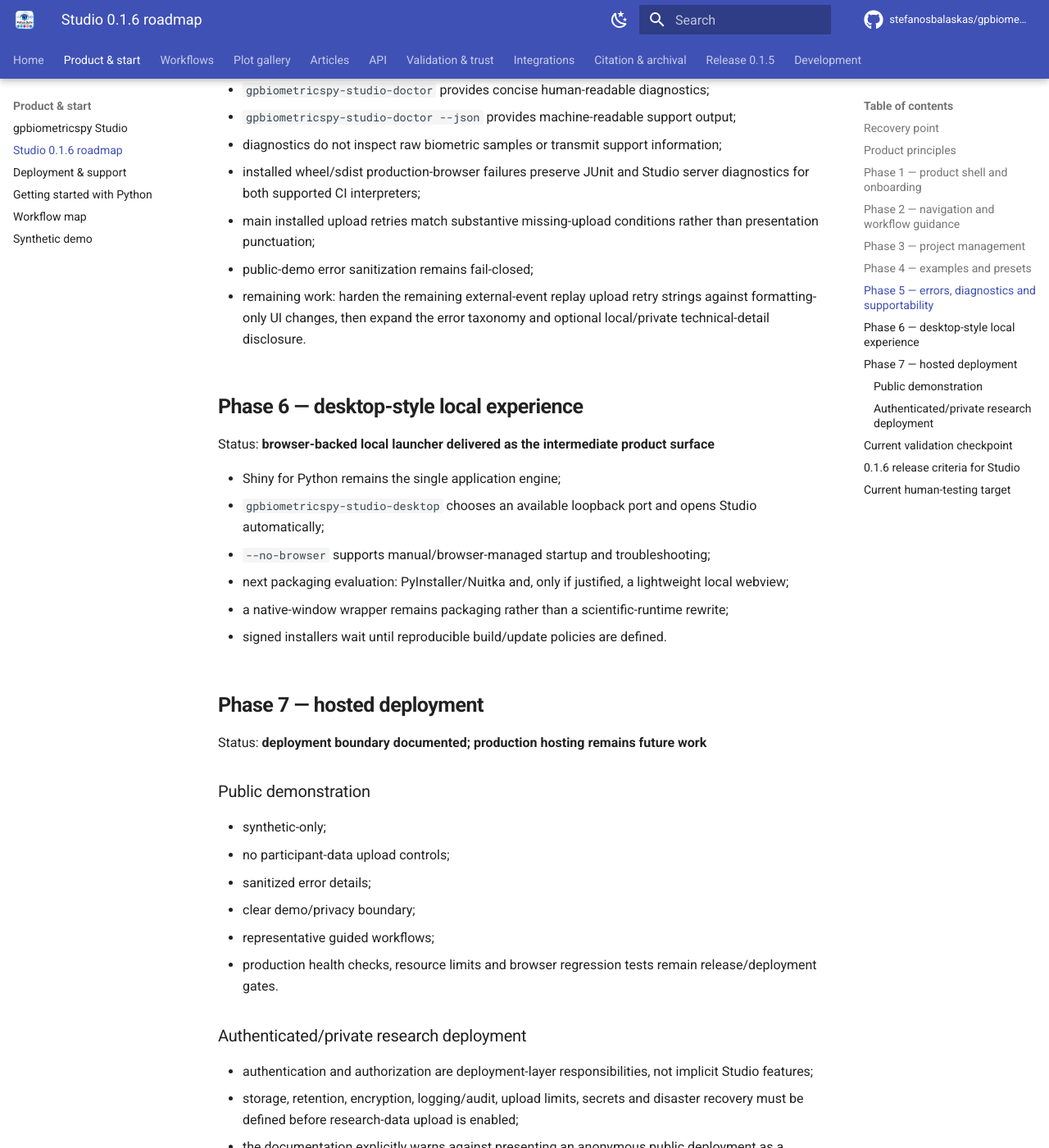
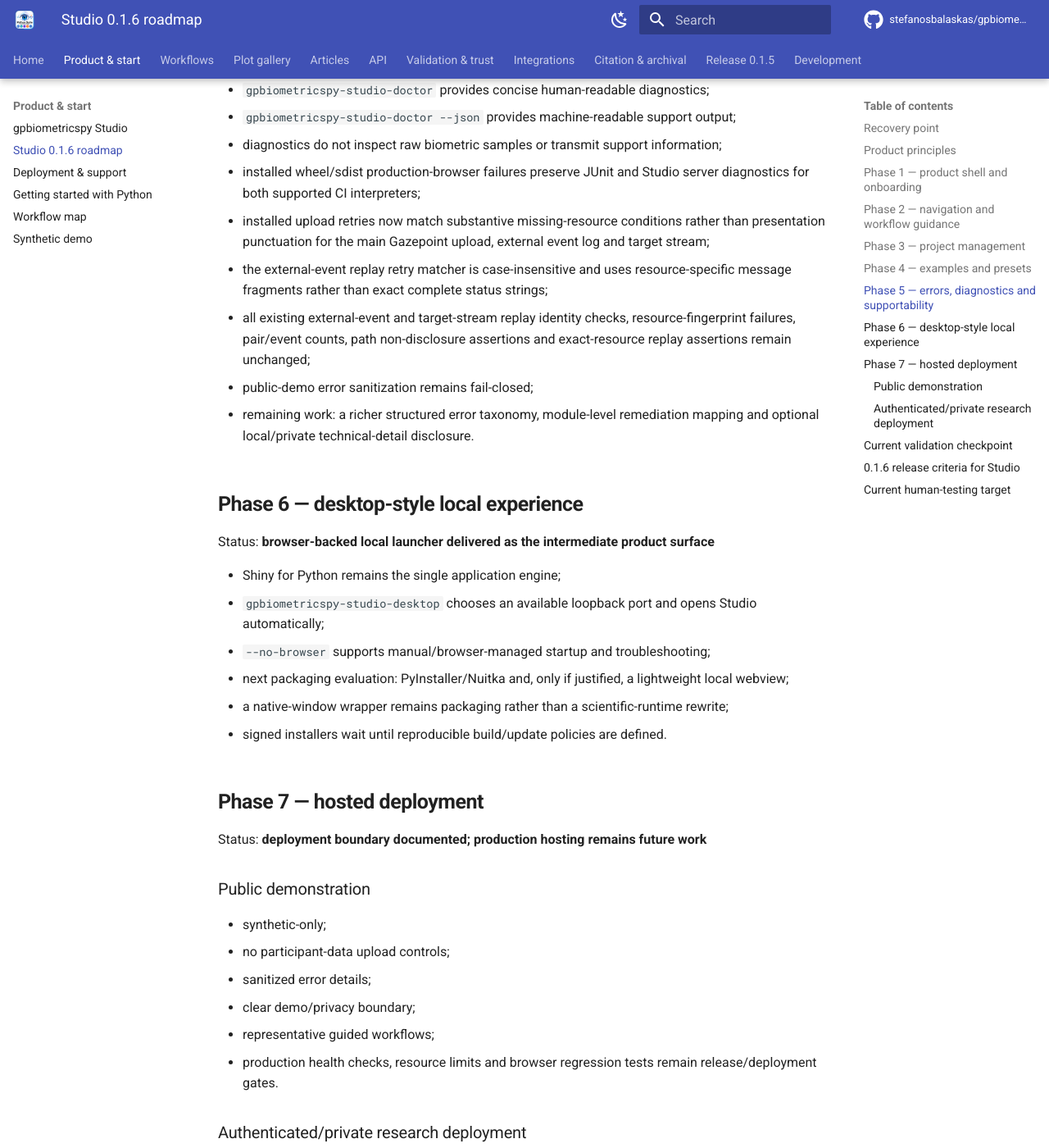
Before and after one commit to stefanosbalaskas/gpbiometricspy, an MkDocs documentation site: the page built from docs/studio-product-roadmap.md, in a window 1280 px wide and 1400 px high, scrolled down 4285 px. Shown: the whole window at 82% size. Built offline with MkDocs 1.6.1 and Material for MkDocs 9.7.7, drawn with Linux system fonts in a browser that asks for light colours; comment, search, counter and statistics services are not loaded; some of the changed text lies outside the part shown.

Commit message:
docs(studio): certify external replay retry hardening

````diff
--- a/docs/studio-product-roadmap.md
+++ b/docs/studio-product-roadmap.md
@@ -65,7 +65,7 @@ Status: **guided starts, channel-aware Home recommendations and module-level pre
 - active EDA, heart-rate, pupil and gaze capabilities are surfaced as defensible signal-level next steps without auto-running or interpreting analyses;
 - active TTL markers are deferred until signal-level work is recorded, then Events & Alignment is recommended before Multimodal integration;
 - malformed or incomplete channel-validation metadata fails closed rather than manufacturing biosignal recommendations;
-- EDA/SCR, PPG/HR/HRV, Pupil, Gaze/AOI, Events & Alignment and Multimodal now expose a compact reactive readiness banner before their normal scientific controls;
+- EDA/SCR, PPG/HR/HRV, Pupil, Gaze/AOI, Events & Alignment and Multimodal expose a compact reactive readiness banner before their normal scientific controls;
 - readiness states explain whether data are absent, foundation QC is still pending, the workflow is ready, the corresponding result is already stored, or a prerequisite such as Events & Alignment remains incomplete;
 - readiness remains advisory: foundation-QC pending does not newly disable expert controls, and no scientific analysis is auto-run or interpreted;
 - readiness reuses the modules' established signal/capability helpers rather than introducing a second raw-column inference system;
@@ -116,9 +116,11 @@ Status: **diagnostic, semantic retry and production-browser evidence foundation
 - `gpbiometricspy-studio-doctor --json` provides machine-readable support output;
 - diagnostics do not inspect raw biometric samples or transmit support information;
 - installed wheel/sdist production-browser failures preserve JUnit and Studio server diagnostics for both supported CI interpreters;
-- main installed upload retries match substantive missing-upload conditions rather than presentation punctuation;
+- installed upload retries now match substantive missing-resource conditions rather than presentation punctuation for the main Gazepoint upload, external event log and target stream;
+- the external-event replay retry matcher is case-insensitive and uses resource-specific message fragments rather than exact complete status strings;
+- all existing external-event and target-stream replay identity checks, resource-fingerprint failures, pair/event counts, path non-disclosure assertions and exact-resource replay assertions remain unchanged;
 - public-demo error sanitization remains fail-closed;
-- remaining work: harden the remaining external-event replay upload retry strings against formatting-only UI changes, then expand the error taxonomy and optional local/private technical-detail disclosure.
+- remaining work: a richer structured error taxonomy, module-level remediation mapping and optional local/private technical-detail disclosure.
 
 ## Phase 6 — desktop-style local experience
 
@@ -188,7 +190,8 @@ The checkpoint additionally certifies:
 - exact-fingerprint restore returning the restored project to a saved metadata checkpoint;
 - a readable metadata-only project timeline while preserving the original provenance audit table;
 - privacy-preserving recipes that exclude raw biometric rows and cached analysis-result tables;
-- installed-browser diagnostics and semantic upload-race retry guards.
+- installed-browser diagnostics and semantic upload-race retry guards across main, event-log and target-stream uploads;
+- installed external-event, target-stream and dual-resource replay identity checks on both supported CI interpreters.
 
 Further product-polish commits must pass the same normal pull-request gates before they supersede this checkpoint.
 
@@ -227,4 +230,4 @@ install
   → restore against the exact source fingerprint
 ```
 
-Usability findings from that path should drive the remaining presets, teaching/interpretation examples, local recent-project convenience and packaging work before a non-development `0.1.6` release. The next code-hardening target is the remaining formatting-sensitive upload retry contract in installed external-event replay.
+Usability findings from that path should drive the remaining presets, teaching/interpretation examples, local recent-project convenience and packaging work before a non-development `0.1.6` release. The next supportability target is a structured error/remediation taxonomy that improves researcher-facing recovery guidance without exposing raw data or weakening public-demo sanitization.
````
Also changed, not shown: other parts of docs/studio-product-roadmap.md (+10 -10 lines).
